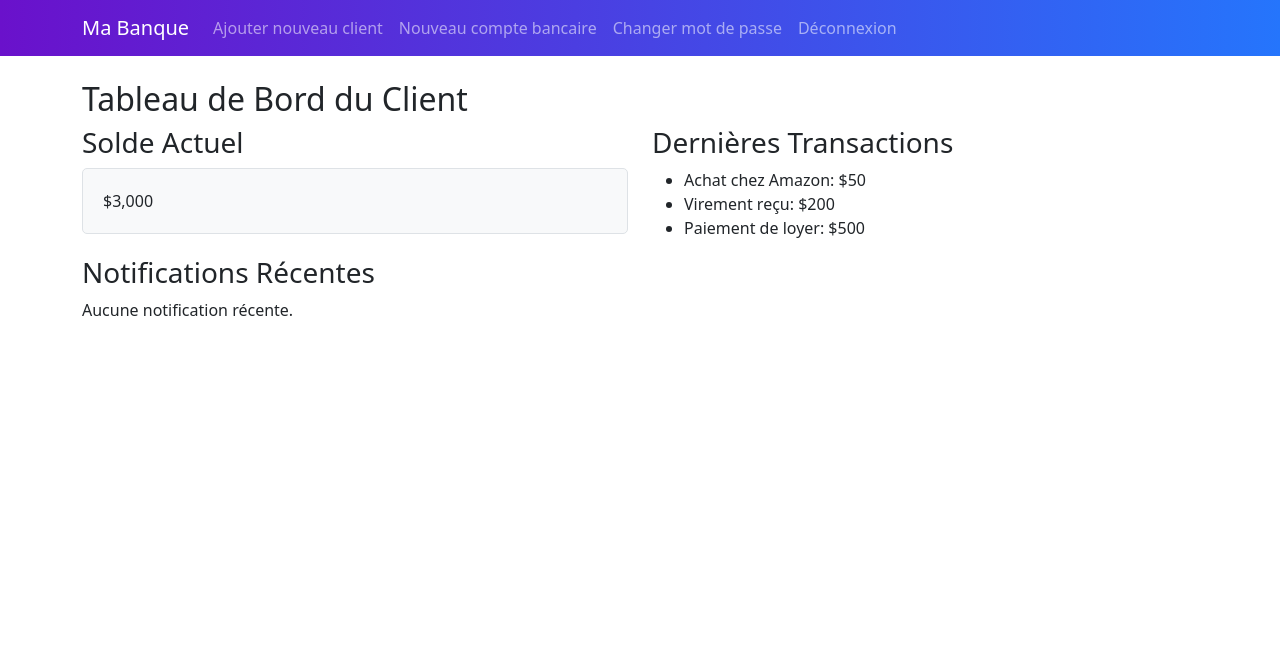
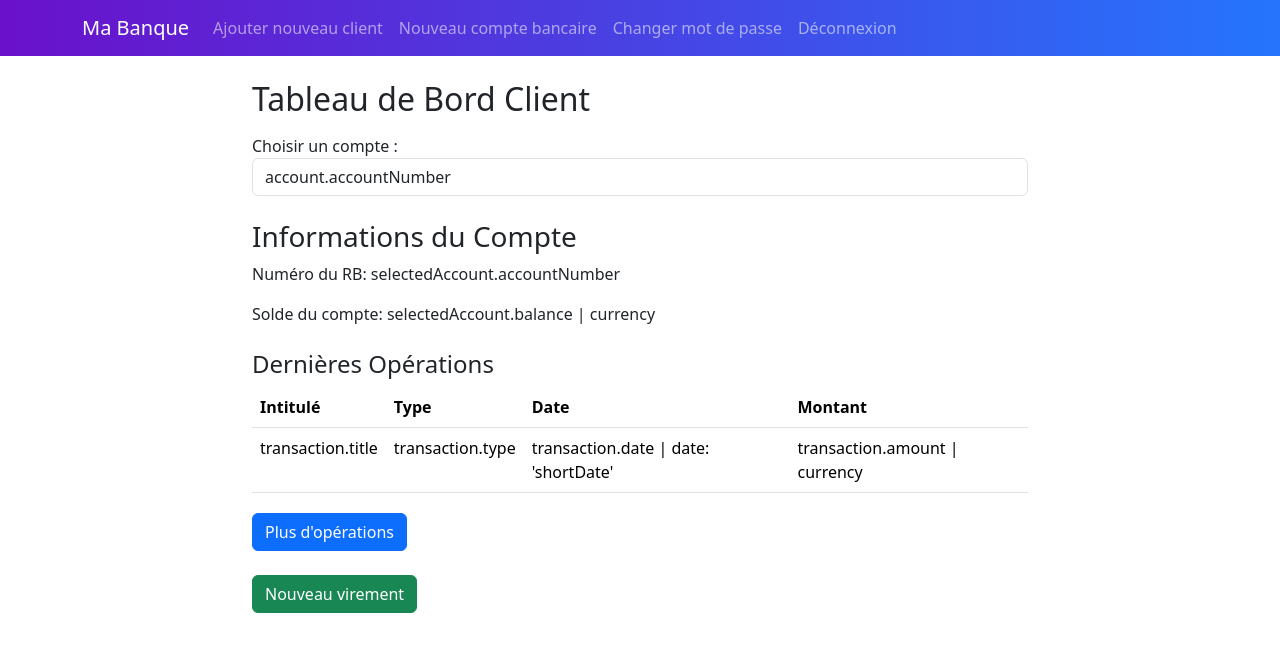
Before and after one commit to khalilfarouqi/Bank-Front, an Angular app in the folder Bank-service-front/: page /dashboard in a window 1280 px wide. Shown: the top 652 px of the page. Built offline with nearby package versions, Linux system fonts and the light colour scheme.

Commit message:
do new dashboard

```diff
--- a/Bank-service-front/src/app/dashboard/dashboard.component.css
+++ b/Bank-service-front/src/app/dashboard/dashboard.component.css
@@ -14,3 +14,13 @@
         padding: 20px;
         border-radius: 5px;
       }
+
+      .container {
+        max-width: 800px;
+        margin: auto;
+      }
+
+      .table {
+        width: 100%;
+        margin-bottom: 20px;
+      }
--- a/Bank-service-front/src/app/dashboard/dashboard.component.html
+++ b/Bank-service-front/src/app/dashboard/dashboard.component.html
@@ -1,24 +1,43 @@
 <app-navbar></app-navbar>
-<div class="container mt-4">
-    <h2>Tableau de Bord du Client</h2>
-    <div class="row">
-      <div class="col-md-6">
-        <h3>Solde Actuel</h3>
-        <p class="dashboard-box">$3,000</p>
-      </div>
-      <div class="col-md-6">
-        <h3>Dernières Transactions</h3>
-        <ul>
-          <li>Achat chez Amazon: $50</li>
-          <li>Virement reçu: $200</li>
-          <li>Paiement de loyer: $500</li>
-        </ul>
-      </div>
-    </div>
-    <div class="row">
-      <div class="col-12">
-        <h3>Notifications Récentes</h3>
-        <p>Aucune notification récente.</p>
-      </div>
-    </div>
+<div class="container">
+  <h2 class="mt-4 mb-3">Tableau de Bord Client</h2>
+  <div>
+    <label for="accountSelector">Choisir un compte :</label>
+    <select id="accountSelector" class="form-control mb-4">
+      <option>account.accountNumber</option>
+    </select>
+  </div>
+
+  <div>
+    <h3>Informations du Compte</h3>
+    <p>Numéro du RB: selectedAccount.accountNumber</p>
+    <p>Solde du compte: selectedAccount.balance | currency</p>
+  </div>
+
+  <div class="mt-4">
+    <h4>Dernières Opérations</h4>
+    <table class="table">
+      <thead>
+        <tr>
+          <th>Intitulé</th>
+          <th>Type</th>
+          <th>Date</th>
+          <th>Montant</th>
+        </tr>
+      </thead>
+      <tbody>
+        <tr>
+          <td>transaction.title</td>
+          <td>transaction.type</td>
+          <td>transaction.date | date: 'shortDate'</td>
+          <td>transaction.amount | currency</td>
+        </tr>
+      </tbody>
+    </table>
+    <button class="btn btn-primary">Plus d'opérations</button>
+  </div>
+
+  <div class="mt-4">
+    <button class="btn btn-success">Nouveau virement</button>
+  </div>
 </div>
```
